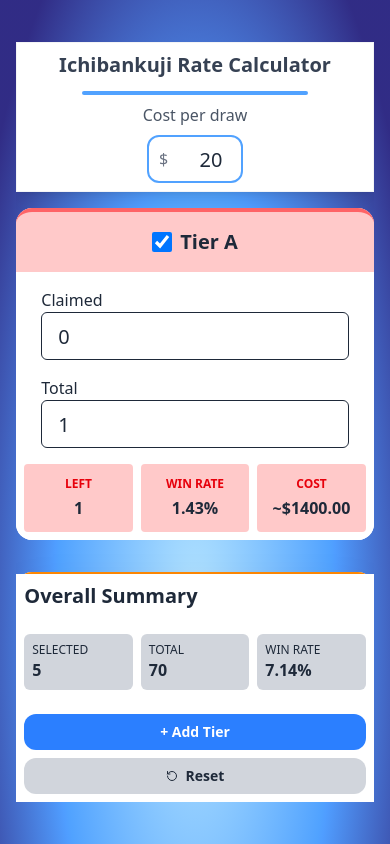
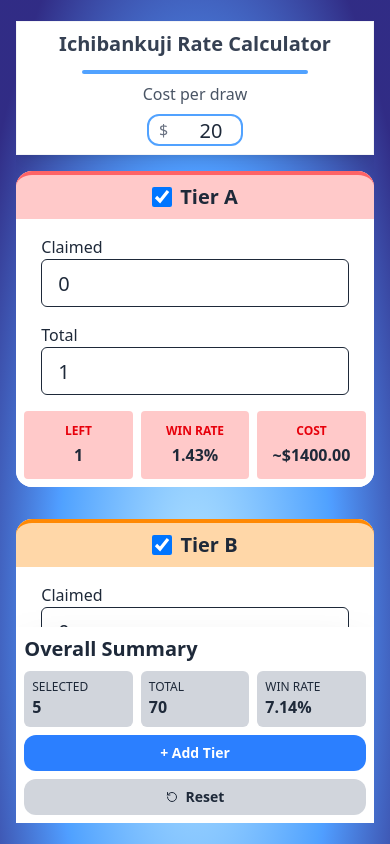
Before and after one commit to andy02chen/ichibankuji_calculator, a React (Vite) app: page / in a window 390 px wide. Built offline with nearby package versions, Linux system fonts and the light colour scheme.

Commit message:
mobile tier can fit on screen?

```diff
--- a/src/App.tsx
+++ b/src/App.tsx
@@ -5,7 +5,7 @@ function App() {
     <div className="min-h-[100dvh] w-screen flex items-center justify-center
     bg-radial-[at_50%_75%] from-sky-200 via-blue-400 to-indigo-900 to-90% text-gray-800
     pb-[env(safe-area-inset-bottom)]">
-      <div className="overflow-auto max-h-[90dvh] sm:max-h-[80vh] w-11/12 sm:w-5/6 max-w-[95vw] sm:max-w-[75vw] select-none">
+      <div className="overflow-auto max-h-[95dvh] sm:max-h-[80vh] w-11/12 sm:w-5/6 max-w-[95vw] sm:max-w-[75vw] select-none">
         <Rates />
       </div>
     </div>
--- a/src/components/Prizes.tsx
+++ b/src/components/Prizes.tsx
@@ -115,7 +115,7 @@ export default function Prizes({
 
         return (
           <div key={tier.id} className="bg-white rounded-2xl">
-            <div className={`${tierBGColors[tier.id]} text-3xl mb-2 rounded-t-2xl p-4 border-t-4 ${tierColors[tier.id]}`}>
+            <div className={`${tierBGColors[tier.id]} text-3xl mb-2 rounded-t-2xl p-2 sm:p-4 border-t-4 ${tierColors[tier.id]}`}>
               <div className="flex justify-center items-center">
                 <input
                   type="checkbox"
--- a/src/components/Rates.tsx
+++ b/src/components/Rates.tsx
@@ -125,7 +125,7 @@ export default function Rates() {
               type="number"
               id="rate"
               name="rate"
-              className="pl-8 w-24 h-12 text-center text-xl border-2 rounded-xl
+              className="pl-8 w-24 h-8 sm:h-12 text-center text-xl border-2 rounded-xl
               focus:border-blue-400 focus:ring-2 focus:outline-none focus:ring-blue-100 transition-all border-blue-400"
               min="0"
               step="0.01"
@@ -148,13 +148,13 @@ export default function Rates() {
       </div>
 
       <div className="sticky bottom-0 z-10 p-2 sm:p-4 bg-white shadow-2xl sm:rounded-xl text-left overflow-x-hidden
-      flex flex-col gap-4">
-        <h1 className="font-bold text-xl sm:text-4xl mb-2 sm:mb-0">
+      flex flex-col gap-2 sm:gap-4">
+        <h1 className="font-bold text-xl sm:text-4xl">
           Overall Summary
         </h1>
 
         {/* Compact grid on mobile */}
-        <div className="grid grid-cols-3 gap-2 sm:gap-4 mb-2 sm:mb-4">
+        <div className="grid grid-cols-3 gap-2 sm:gap-4 sm:mb-4">
           <div className="bg-gray-300 p-2 sm:p-4 rounded-md">
             <h1 className="text-xs sm:text-base">SELECTED</h1>
             <h1 className="text-base sm:text-3xl font-bold">{selectedPrizes}</h1>
```
